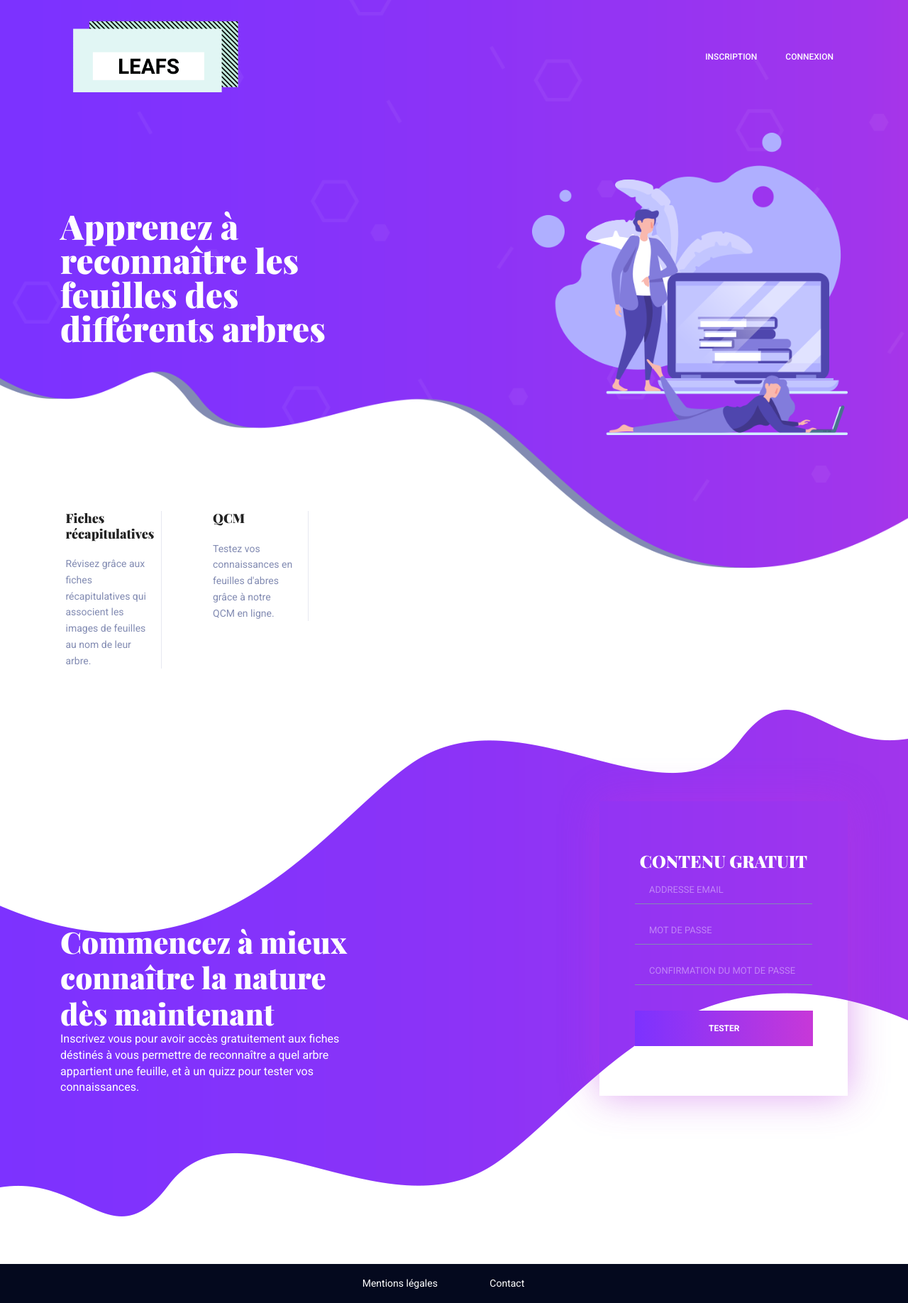
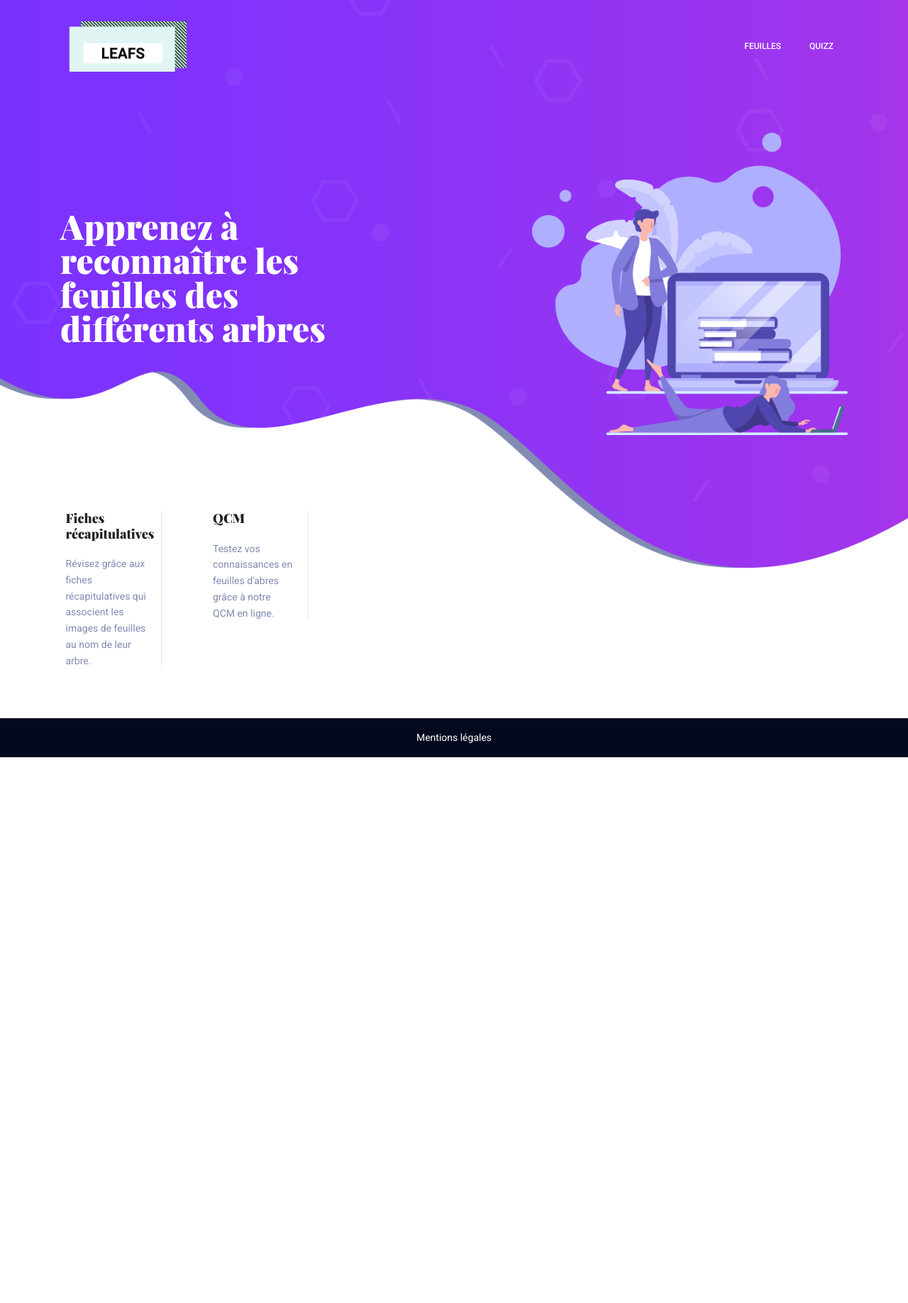
Before and after one commit to m-a-xX/Leafs, a Django app: page / in a window 1280 px wide. Shown: the whole page at 71% size. After the commit the page ends 1067 px from the top, so only its background shows below. Run offline with Django 3.2, Linux system fonts and the light colour scheme; some libraries are stand-ins or nearby versions.

Commit message:
QCM and credits

```diff
--- a/leafs/static/css/main.css
+++ b/leafs/static/css/main.css
@@ -3164,15 +3164,59 @@ h6 {
 /*# sourceMappingURL=main.css.map */
 
 #logo {
-  height: 30%;
-  width: 30%;
+  height: 20%;
+  width: 20%;
 }
 
 .navitem {
   font-size: 50px;
 }
 
-.footer-item {
-  margin-right: 50px;
-  margin-left: 20px;
+.container-leafs {
+  height: 80%;
+  width: 70%;
+  margin-top: 200px;
+  display: flex;
+  flex-direction: row;
+  flex-flow: wrap;
 }
+
+.leafs {
+  width: 33.333%;
+  height: 200px;
+  justify-content: space-around;
+  position: relative;
+}
+
+.qcm {
+  margin-bottom: -20px;
+}
+
+.screen-container {
+  display: flex;
+  justify-content: center;
+  align-items: center;
+}
+
+.cred-container {
+  display: flex;
+  flex-direction: column;
+  align-items: center;
+  width: 65%;
+  height: 70%;
+}
+
+.cred-title h3 {
+  color: white;
+  font-size: 50px;
+}
+
+.credits ul li{
+  color: white;
+  font-size: 20px;
+  margin-top: 5px;
+}
+
+.cred-title {
+  margin-bottom: 60px;
+}
--- a/leafs/urls.py
+++ b/leafs/urls.py
@@ -20,5 +20,8 @@ import myapp.views as v
 
 urlpatterns = [
     path('admin/', admin.site.urls),
-    path('', v.index, name='index')
+    path('', v.index, name='index'),
+    path('credits', v.credits, name='credits'),
+    path('leafs', v.leafs, name='leafs'),
+    path('qcm', v.qcm, name='qcm'),
 ]
--- a/myapp/templates/base.html
+++ b/myapp/templates/base.html
@@ -50,8 +50,8 @@
 
         <div class="collapse navbar-collapse justify-content-end align-items-center" id="navbarSupportedContent">
           <ul class="navbar-nav">
-            <li><a href="about.html">Inscription</a></li>
-            <li><a href="courses.html">Connexion</a></li>
+            <li><a href="/leafs">Feuilles</a></li>
+            <li><a href="/qcm">Quizz</a></li>
           </ul>
         </div>
       </div>
@@ -74,8 +74,7 @@
   <!-- ================ start footer Area ================= -->
   <footer>
       <div class="footer-area text-center py-3 mt-40">
-          <a class="footer-item text-white" href="">Mentions légales</a>
-          <a class="footer-item text-white" href="">Contact</a>
+          <a class="text-white" href="/credits">Mentions légales</a>
       </div>
 	</footer>
   <!-- ================ End footer Area ================= -->
--- a/myapp/templates/index.html
+++ b/myapp/templates/index.html
@@ -50,47 +50,4 @@
     </div>
   </section>
   <!-- ================ End Feature Area ================= -->
-
-  <!-- ================ Start Registration Area ================= -->
-  <section class="registration-area">
-    <div class="container mb-40">
-      <div class="row align-items-end">
-        <div class="col-lg-5">
-          <div class="section-title text-left text-white mt-5">
-            <h2 class="text-white">
-              Commencez à mieux connaître la nature dès maintenant
-            </h2>
-            <p class="fz-16">
-              Inscrivez vous pour avoir accès gratuitement aux fiches déstinés à vous permettre de reconnaître a quel arbre appartient une feuille,
-              et à un quizz pour tester vos connaissances.
-            </p>
-          </div>
-        </div>
-        <div class="offset-lg-3 col-lg-4 col-md-6">
-          <div class="course-form-section">
-            <h3 class="text-white">CONTENU GRATUIT</h3>
-            <form class="course-form-area contact-page-form course-form text-right" id="myForm" action="mail.html" method="post">
-              {% csrf_token %}
-              <div class="form-group col-md-12">
-                <input type="email" class="form-control" id="email" name="email" placeholder="Addresse email" onfocus="this.placeholder = ''"
-                 onblur="this.placeholder = 'Addresse email'">
-              </div>
-              <div class="form-group col-md-12">
-                  <input type="password" class="form-control" id="password1" name="password1" placeholder="Mot de passe" onfocus="this.placeholder = ''"
-                   onblur="this.placeholder = 'Mot de passe'">
-                </div>
-                <div class="form-group col-md-12">
-                  <input type="password" class="form-control" id="password2" name="password2" placeholder="Confirmation du mot de passe" onfocus="this.placeholder = ''"
-                   onblur="this.placeholder = 'Confirmation du mot de passe'">
-                </div>
-              <div class="col-lg-12 text-center">
-                <button class="btn text-uppercase">Tester</button>
-              </div>
-            </form>
-          </div>
-        </div>
-      </div>
-    </div>
-  </section>
-  <!-- ================ End Registration Area ================= -->
 {% endblock %}
--- a/myapp/views.py
+++ b/myapp/views.py
@@ -1,5 +1,15 @@
 from django.shortcuts import render
 
 # Create your views here.
+
 def index(request):
     return render(request, 'index.html')
+
+def credits(request):
+    return render(request, 'credits.html')
+
+def leafs(request):
+    return render(request, 'leafs.html')
+
+def qcm(request):
+    return render(request, 'qcm.html')
```
Also changed, not shown: other parts of myapp/templates/base.html (+1 -1 lines), myapp/forms.py (added, +13 -0 lines), myapp/templates/credits.html (added, +21 -0 lines), myapp/templates/leafs.html (added, +16 -0 lines), myapp/templates/qcm.html (added, +14 -0 lines).
